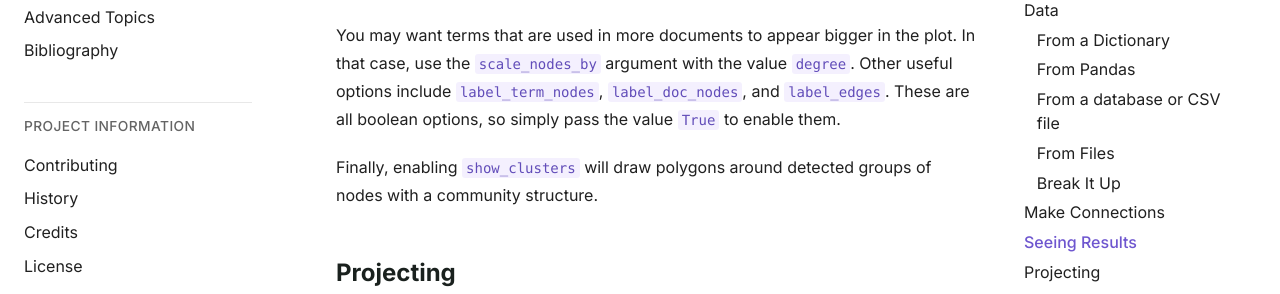
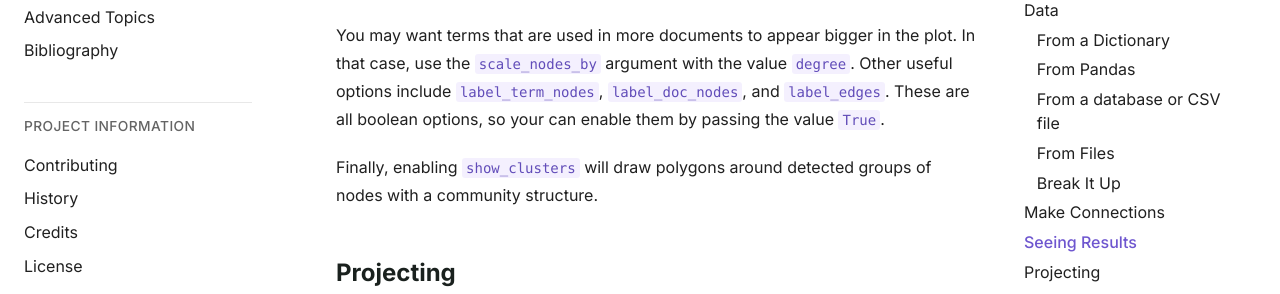
Before and after one commit to jboynyc/textnets, a Sphinx documentation site: the page built from docs/tutorial.rst, in a window 1280 px wide and 900 px high, scrolled down 8074 px. Shown: the part 179-473 px from the top of the window. Built offline with Sphinx 7.4.7, drawn with Linux system fonts in a browser that asks for light colours; cross-references to code outside the pages are shown as plain code; some of the changed text lies outside the part shown.

Commit message:
improve docs, classifiers and TOML formatting

```diff
--- a/docs/advanced.rst
+++ b/docs/advanced.rst
@@ -73,7 +73,8 @@ Alternately, we can also overwrite the textnet's ``clusters`` property::
 
    terms.clusters = part
 
-To return to the default (clusters detected by the Leiden algorithm), simply delete the clusters property::
+To return to the default (clusters detected by the Leiden algorithm), delete
+the clusters property::
 
    del terms.clusters
 
--- a/docs/installation.rst
+++ b/docs/installation.rst
@@ -23,8 +23,8 @@ Using conda
 -----------
 
 This is the preferred method for most users. The `Anaconda Python
-distribution`_ is an easy way to get up and running with Python, especially if
-you are on a Mac or Windows system.
+distribution`_ is a convenient way to get up and running with Python,
+especially if you are on a Mac or Windows system.
 
 .. _Anaconda Python distribution: https://www.anaconda.com/products/individual
 
--- a/docs/tutorial.rst
+++ b/docs/tutorial.rst
@@ -247,7 +247,7 @@ From Files
 
 Perhaps you have each document you want to include in your textnet stored on
 disk in a separate text file. For such cases, `Corpus` comes with a utility,
-`from_files`. You can simply pass a path to it using a `globbing
+`from_files`. You can pass it a path using a `globbing
 <https://en.wikipedia.org/wiki/Glob_(programming)>`__ pattern:
 
 .. code:: python
@@ -347,7 +347,7 @@ You may want terms that are used in more documents to appear bigger in the
 plot. In that case, use the ``scale_nodes_by`` argument with the value
 ``degree``. Other useful options include ``label_term_nodes``,
 ``label_doc_nodes``, and ``label_edges``. These are all boolean options, so
-simply pass the value ``True`` to enable them.
+your can enable them by passing the value ``True``.
 
 Finally, enabling ``show_clusters`` will draw polygons around detected groups
 of nodes with a community structure.
@@ -421,8 +421,8 @@ This will create a file in the current directory in Graph Modeling Language
 (GML) format. This can then be opened by Pajek, yEd, Gephi and other programs.
 Consult the docs for `Textnet.save_graph` for a list of supported formats.
 
-If instead you want to save a plot of a network, the easiest thing is to pass
-the ``target`` keyword to the `Textnet.plot` method.
+If instead you want to save a plot of a network, pass the ``target`` keyword to
+the `Textnet.plot` method.
 
 .. code:: python
 
```
Also changed, not shown: other parts of docs/advanced.rst (+1 -1 lines), other parts of docs/tutorial.rst (+1 -1 lines), README.rst (+8 -8 lines), pyproject.toml (+42 -6 lines).
